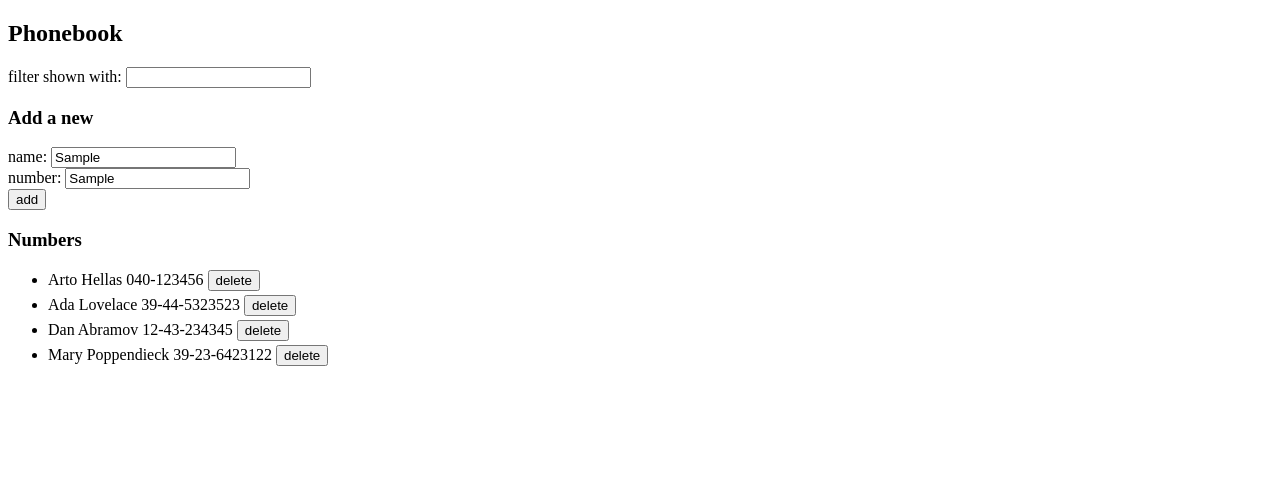
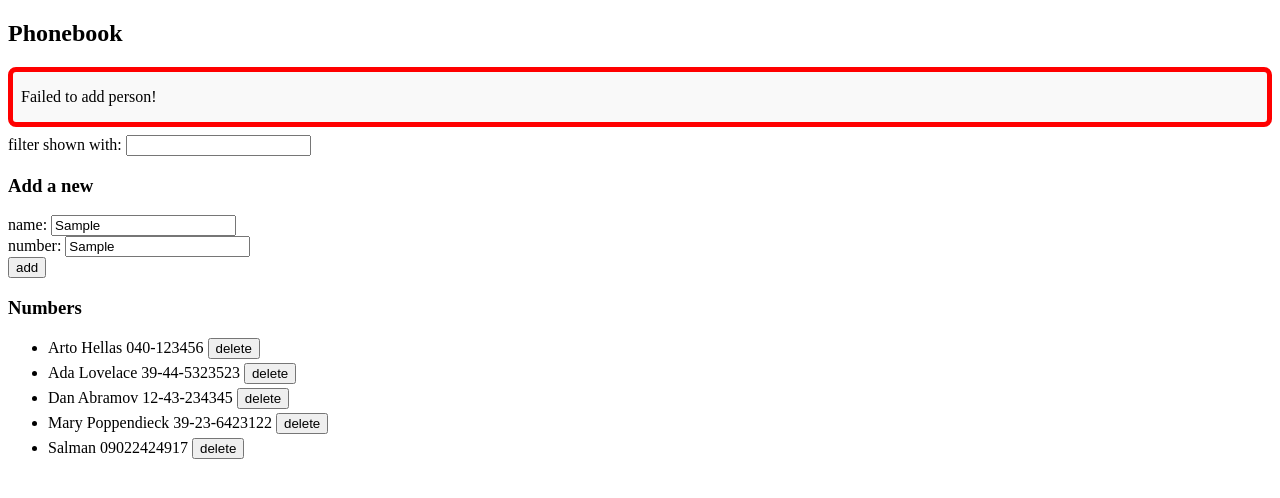
Before and after one commit to slmn-pr/fullstackopen, a React (Vite) app in the folder part2/phonebook/: page / in a window 1280 px wide. Both pictures are taken after typing "Sample", "Sample" into the empty fields and a click on the button "add". Shown: the top 498 px of the page. Built offline with nearby package versions, Linux system fonts and the light colour scheme; no server answers; data requests are answered from the project's data file.

Commit message:
add: exercise 2.16 and 2.17 is done

```diff
--- a/part2/phonebook/db.json
+++ b/part2/phonebook/db.json
@@ -19,6 +19,11 @@
       "name": "Mary Poppendieck",
       "number": "39-23-6423122",
       "id": "4"
+    },
+    {
+      "name": "Salman",
+      "number": "09022424917",
+      "id": "pGgX33K8xXI"
     }
   ],
   "$schema": "./node_modules/json-server/schema.json"
--- a/part2/phonebook/src/App.jsx
+++ b/part2/phonebook/src/App.jsx
@@ -3,6 +3,7 @@ import Filter from "./components/Filter";
 import PersonForm from "./components/PersonForm";
 import Persons from "./components/Persons";
 import { create, editNumber, getAll, remove } from "./services/persons";
+import Alert from "./components/Alert";
 
 const App = () => {
   const [persons, setPersons] = useState([]);
@@ -10,6 +11,12 @@ const App = () => {
   const [filter, setFilter] = useState("");
   const [newName, setNewName] = useState("");
   const [newPhone, setNewPhone] = useState("");
+
+  const [alertInfo, setAlertInfo] = useState({
+    show: false,
+    success: false,
+    message: "",
+  });
 
   function onFilter(event) {
     setFilter(event.target?.value ?? "");
@@ -35,10 +42,21 @@ const App = () => {
       .then((response) => {
         setPersons((prev) => [...prev, response]);
         clearInputs();
+
+        // Show alert
+        setAlertInfo(() => ({
+          show: true,
+          success: true,
+          message: `${person.name} Added successfully!`,
+        }));
       })
       .catch((error) => {
         console.error("[App] addPersonToJson error:", error);
-        alert("Failed to add person!");
+        setAlertInfo(() => ({
+          show: true,
+          success: false,
+          message: "Failed to add person!",
+        }));
       });
   }
 
@@ -55,10 +73,20 @@ const App = () => {
           ),
         );
         clearInputs();
+
+        setAlertInfo(() => ({
+          show: true,
+          success: true,
+          message: `${person.name}'s phone number changed successfully!`,
+        }));
       })
       .catch((error) => {
         console.error("[App] editNumber error: ", error);
-        alert("Failed to update phone number");
+        setAlertInfo(() => ({
+          show: true,
+          success: false,
+          message: `${person.name}'s phone number change failed!`,
+        }));
       });
   }
 
@@ -75,6 +103,7 @@ const App = () => {
 
     let existPerson = persons.find((person) => person.name === name);
 
+    // If exist update phone number
     if (existPerson) {
       let allowToEditNumber = confirm(
         `${name} already exists in the phonebook, replace the old number with a new one?`,
@@ -104,10 +133,20 @@ const App = () => {
     remove(id)
       .then(() => {
         setPersons((prev) => prev.filter((person) => person.id !== id));
+
+        setAlertInfo({
+          show: true,
+          success: false,
+          message: `Information of ${existPerson.name} deleted successfully!`,
+        });
       })
       .catch((error) => {
         console.error("[App] handleDeletePerson error: ", error);
-        alert("Delete person failed!");
+        setAlertInfo({
+          show: true,
+          success: false,
+          message: "Delete person failed!",
+        });
       });
   }
 
@@ -115,6 +154,7 @@ const App = () => {
     person.name.toLowerCase().includes(filter.trim().toLowerCase()),
   );
 
+  // Fetch all contacts
   useEffect(() => {
     getAll()
       .then((response) => {
@@ -126,9 +166,29 @@ const App = () => {
       });
   }, []);
 
+  // Handle show alert timeout
+  useEffect(() => {
+    if (!alertInfo.show) return;
+
+    const timeout = setTimeout(() => {
+      setAlertInfo({ message: "", show: false, success: false });
+    }, 3_000);
+
+    return () => {
+      return clearTimeout(timeout);
+    };
+  }, [alertInfo.show, alertInfo.message]);
+
   return (
     <div>
       <h2>Phonebook</h2>
+
+      {/* Alert section */}
+      {alertInfo.show && (
+        <Alert message={alertInfo.message} success={alertInfo.success} />
+      )}
+
+      {/* Filter */}
       <Filter filter={filter} onFilter={onFilter} />
 
       <h3>Add a new</h3>
--- /dev/null
+++ b/part2/phonebook/src/components/Alert.jsx
@@ -0,0 +1,17 @@
+export default function Alert({ success = true, message = "" }) {
+  return (
+    <div
+      style={{
+        maxWidth: "100dvw",
+        // height: "50px",
+        border: `5px solid ${success ? "green" : "red"}`,
+        background: "#f9f9f9",
+        borderRadius: "8px",
+        padding: "16px 8px",
+        marginBottom: "8px",
+      }}
+    >
+      {message}
+    </div>
+  );
+}
```
